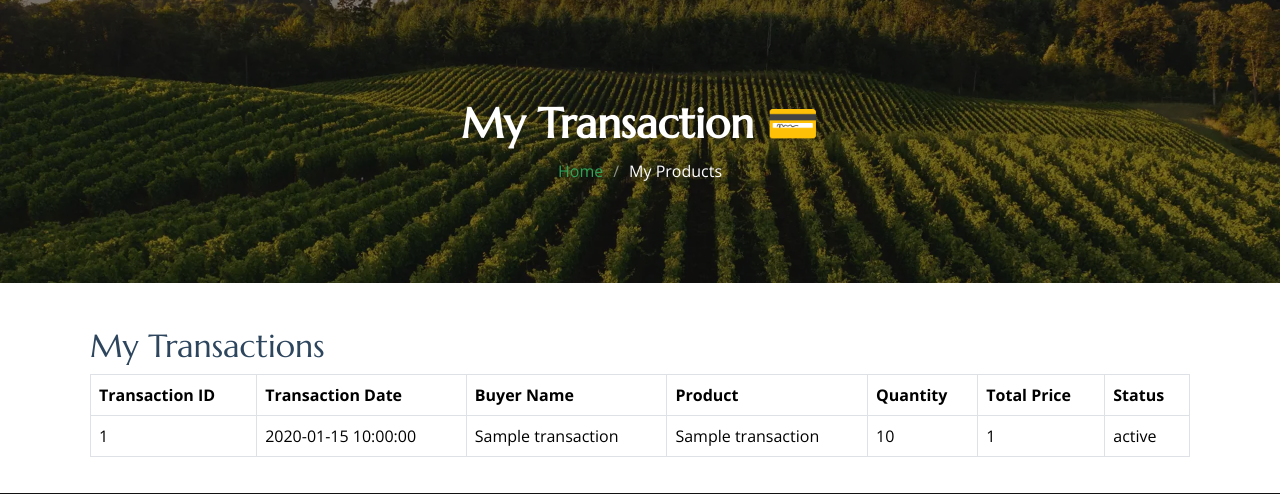
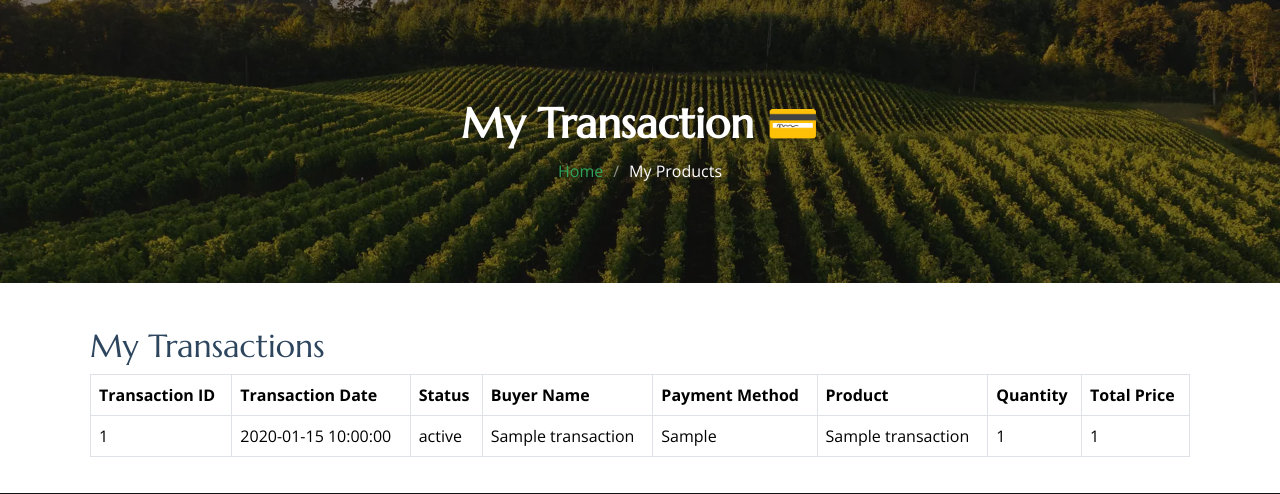
Before and after one commit to Pal1726/agriculture, a Flask app: template templates/seller_transaction.html in a window 1280 px wide. Shown: the part 157-651 px from the top of the page. Run offline with Flask 3, Linux system fonts and the light colour scheme; the template is opened without the code that fills it: most values are stand-ins (such as "Sample title", 1, 10 or a date in 2020); some libraries are stand-ins or nearby versions.

Commit message:
modified

```diff
--- a/templates/seller_transaction.html
+++ b/templates/seller_transaction.html
@@ -104,16 +104,17 @@
 <div class="container mt-4">
     <h2>My Transactions</h2>
     <table class="table table-bordered">
+
     <thead>
         <tr>
             <th>Transaction ID</th>
             <th>Transaction Date</th>
+            <th>Status</th>
             <th>Buyer Name</th>
+            <th>Payment Method</th>
             <th>Product</th>
             <th>Quantity</th>
             <th>Total Price</th>
-
-                <th>Status</th>
         </tr>
     </thead>
     <tbody>
@@ -121,20 +122,18 @@
         <tr>
             <td>{{ transaction.transaction_id }}</td>
             <td>{{ transaction.transaction_date }}</td>
-                <td>{{ transaction.name }} </td>
+            <td>{{ transaction.transaction_status }}</td>
+            <td>{{ transaction.buyer_name }}</td>
+            <td>{{ transaction.payment_method }}</td>
             <td>{{ transaction.product_title }}</td>
-                <td>{{ transaction.quantity }}</td>
+            <td>{{ transaction.total_quantity }}</td>
             <td>{{ transaction.total_price }}</td>
-
-                <td>{{ transaction.transaction_status }}</td>
-            </tr>
-            {% else %}
-            <tr>
-                <td colspan="8">No transactions found</td>
         </tr>
         {% endfor %}
     </tbody>
 </table>
+
+
 </div>
 </main>
 
```
Lines whose indentation alone changed are shown as unchanged.
